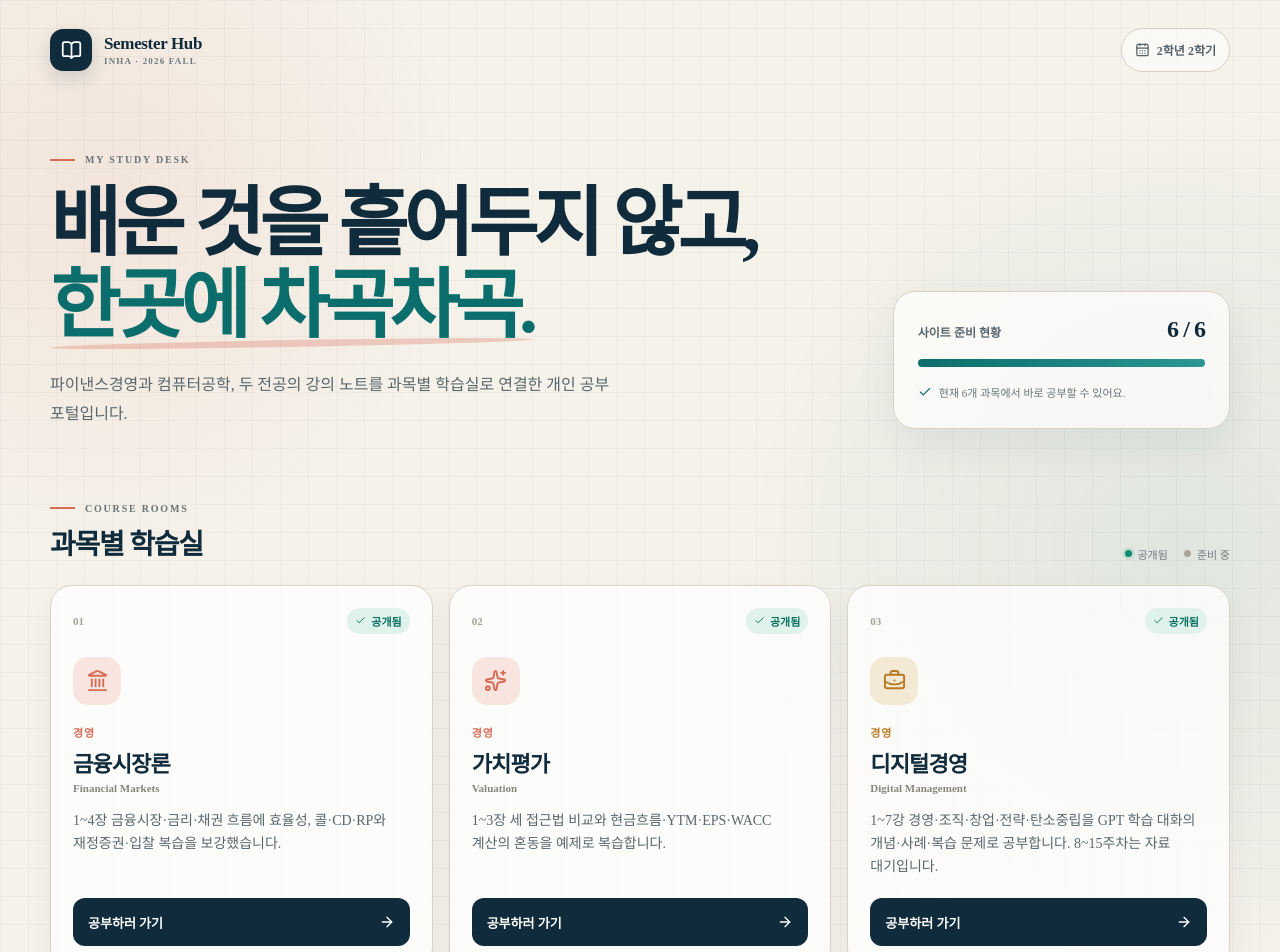
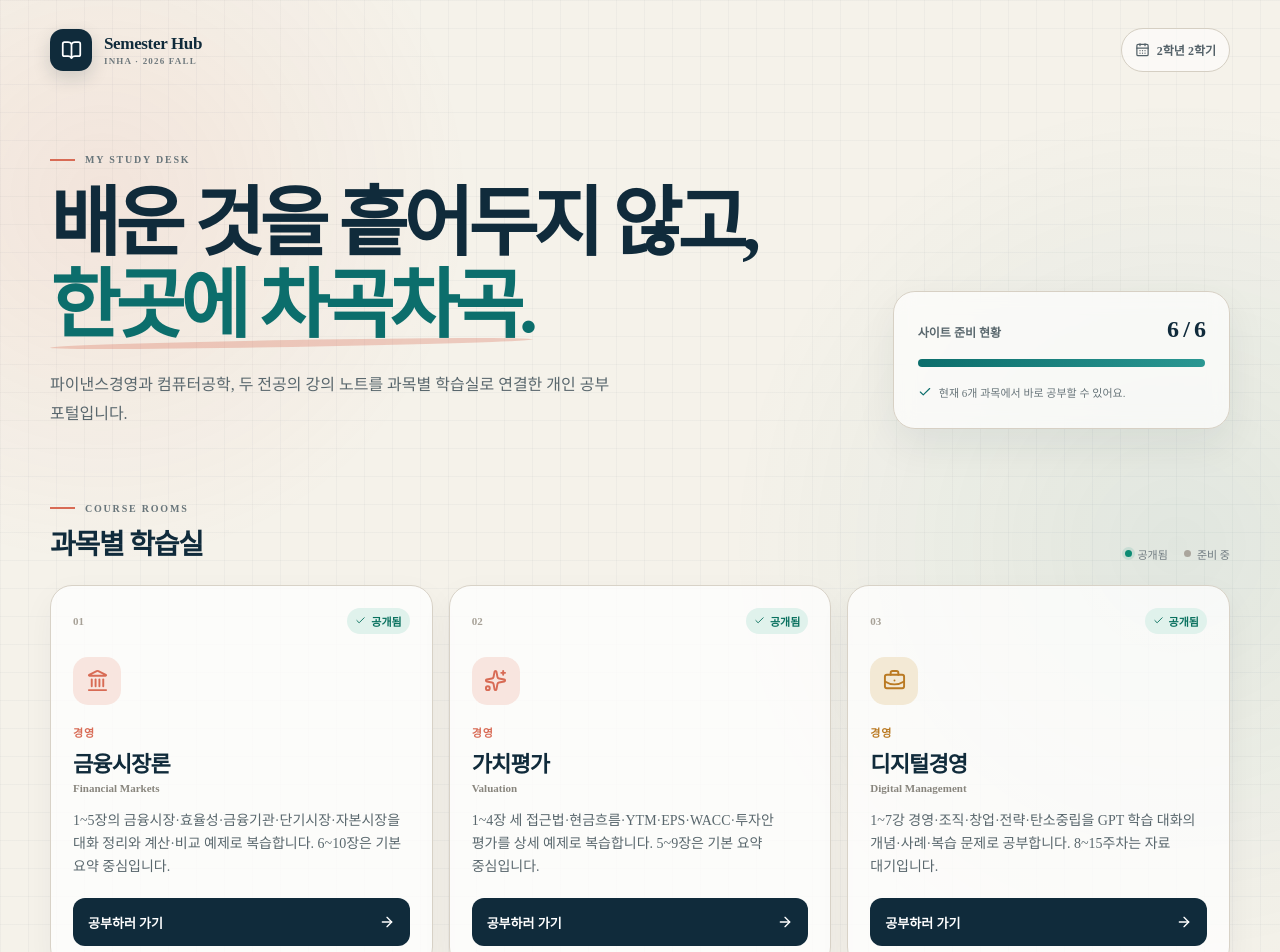
Before and after one commit to hyunchanwi/study-hub, a React (Vite) app: page / in a window 1280 px wide. Shown: the top 952 px of the page. Built offline with nearby package versions, Linux system fonts and the light colour scheme.

Commit message:
fix: refine reviewed course explanations and learning clarity

```diff
--- a/app/page.tsx
+++ b/app/page.tsx
@@ -28,7 +28,7 @@ const courses: Course[] = [
     title: '금융시장론',
     english: 'Financial Markets',
     track: '경영',
-    description: '1~4장 금융시장·금리·채권 흐름에 효율성, 콜·CD·RP와 재정증권·입찰 복습을 보강했습니다.',
+    description: '1~5장의 금융시장·효율성·금융기관·단기시장·자본시장을 대화 정리와 계산·비교 예제로 복습합니다. 6~10장은 기본 요약 중심입니다.',
     status: 'live',
     href: 'https://hyunchanwi.github.io/financial-markets-study/',
     icon: Landmark,
@@ -38,7 +38,7 @@ const courses: Course[] = [
     title: '가치평가',
     english: 'Valuation',
     track: '경영',
-    description: '1~3장 세 접근법 비교와 현금흐름·YTM·EPS·WACC 계산의 혼동을 예제로 복습합니다.',
+    description: '1~4장 세 접근법·현금흐름·YTM·EPS·WACC·투자안 평가를 상세 예제로 복습합니다. 5~9장은 기본 요약 중심입니다.',
     status: 'live',
     href: 'https://hyunchanwi.github.io/valuation-study/',
     icon: Sparkles,
```
